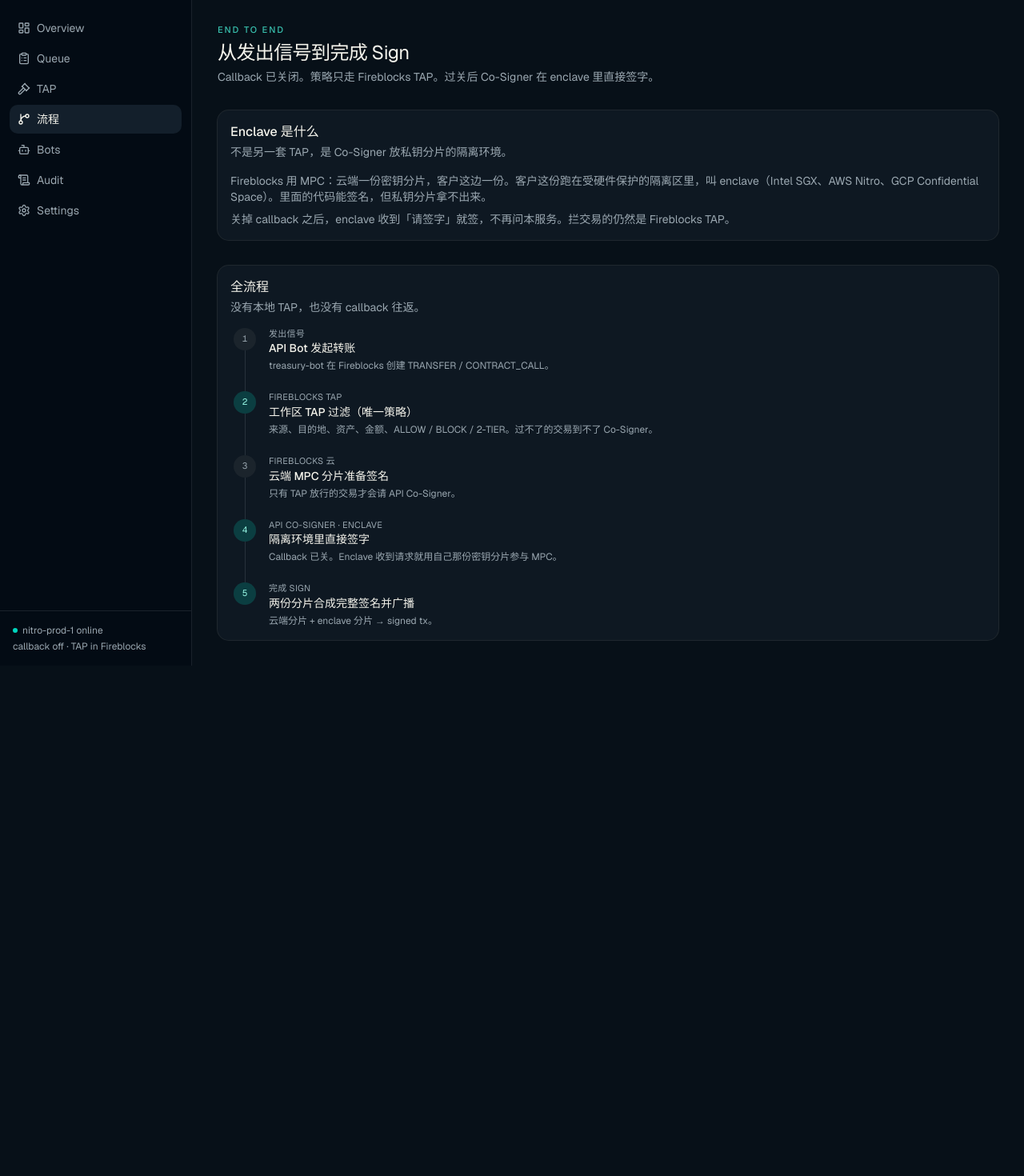
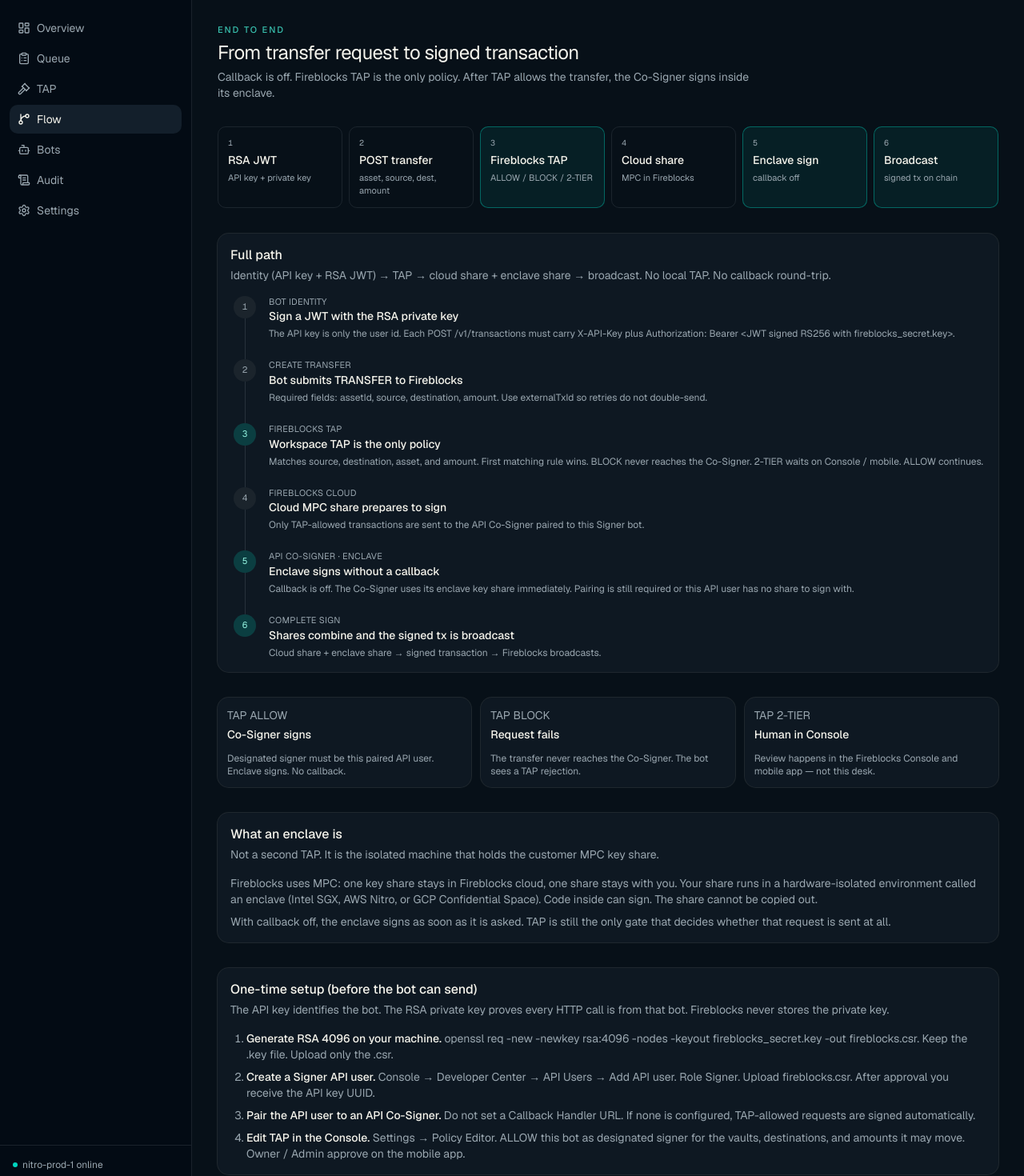
Before and after one commit to JellyCWenning/signet, a Next.js app: page /flow in a window 1280 px wide. Shown: the part 60-1530 px from the top of the page at 80% size. Before the commit the page ends 892 px from the top, so only its background shows below. Built offline with nearby package versions, Linux system fonts and the light colour scheme.

Commit message:
Document the TAP-only, callback-off path in English
Add an operator manual and in-app full flowchart covering RSA JWT
identity, Console TAP edits, Co-Signer pairing, and enclave signing.

Co-authored-by: wenning <wenning@jellyc.io>

```diff
--- a/src/app/layout.tsx
+++ b/src/app/layout.tsx
@@ -19,7 +19,7 @@ export const dynamic = "force-dynamic";
 export const metadata: Metadata = {
   title: "Fireblocks Co-Sign",
   description:
-    "Callback handler and operator desk for Fireblocks API Co-Signers.",
+    "Pair a Fireblocks Signer bot to an API Co-Signer. TAP is the only policy. Callback is off.",
 };
 
 export default function RootLayout({ children }: LayoutProps<"/">) {
--- a/src/components/app-shell.tsx
+++ b/src/components/app-shell.tsx
@@ -23,7 +23,7 @@ const NAV = [
   { href: "/", label: "Overview", icon: LayoutDashboard },
   { href: "/queue", label: "Queue", icon: ClipboardList },
   { href: "/policy", label: "TAP", icon: Gavel },
-  { href: "/flow", label: "流程", icon: GitBranch },
+  { href: "/flow", label: "Flow", icon: GitBranch },
   { href: "/bot", label: "Bots", icon: Bot },
   { href: "/audit", label: "Audit", icon: ScrollText },
   { href: "/settings", label: "Settings", icon: Settings },
--- a/src/components/views/bot-view.tsx
+++ b/src/components/views/bot-view.tsx
@@ -95,8 +95,42 @@ export function BotView({
       <PageHeader
         eyebrow="API Co-Signer"
         title="Bots"
-        description="Pair a Fireblocks API user (bot) to a Co-Signer. Workspace TAP is the gate. Callback is off so the enclave signs without asking this app."
+        description="Pair a Signer API user to a Co-Signer. The bot still needs its RSA private key to call Fireblocks. TAP is the gate. Callback is off."
       />
+
+      <Card>
+        <CardHeader>
+          <CardTitle>What a transfer bot needs</CardTitle>
+          <CardDescription>
+            Pairing on this page is local demo state. Production credentials stay on the bot host.
+            Full steps: docs/MANUAL.md.
+          </CardDescription>
+        </CardHeader>
+        <CardContent>
+          <ul className="list-disc space-y-2 pl-5 text-sm text-muted-foreground">
+            <li>
+              <span className="font-medium text-foreground">Signer API user</span> — can create
+              transactions and holds an MPC share.
+            </li>
+            <li>
+              <span className="font-medium text-foreground">API key UUID</span> — identifies the
+              user. Not enough by itself.
+            </li>
+            <li>
+              <span className="font-medium text-foreground">RSA private key</span> — signs a JWT
+              on every POST /v1/transactions. Generate with OpenSSL; upload only the CSR.
+            </li>
+            <li>
+              <span className="font-medium text-foreground">Co-Signer pairing, callback off</span>{" "}
+              — no Callback Handler URL.
+            </li>
+            <li>
+              <span className="font-medium text-foreground">TAP ALLOW</span> — designated signer is
+              this API user. Edit in Console Policy Editor, then mobile approval.
+            </li>
+          </ul>
+        </CardContent>
+      </Card>
 
       <Card>
         <CardHeader>
--- a/src/components/views/flow-view.tsx
+++ b/src/components/views/flow-view.tsx
@@ -7,49 +7,54 @@ export function FlowView() {
     <div className="space-y-8">
       <PageHeader
         eyebrow="End to end"
-        title="从发出信号到完成 Sign"
-        description="Callback 已关闭。策略只走 Fireblocks TAP。过关后 Co-Signer 在 enclave 里直接签字。"
+        title="From transfer request to signed transaction"
+        description="Callback is off. Fireblocks TAP is the only policy. After TAP allows the transfer, the Co-Signer signs inside its enclave."
       />
 
-      <Card>
-        <CardHeader>
-          <CardTitle>Enclave 是什么</CardTitle>
-          <CardDescription>不是另一套 TAP，是 Co-Signer 放私钥分片的隔离环境。</CardDescription>
-        </CardHeader>
-        <CardContent className="space-y-2 text-sm text-muted-foreground">
-          <p>
-            Fireblocks 用 MPC：云端一份密钥分片，客户这边一份。客户这份跑在受硬件保护的隔离区里，叫
-            enclave（Intel SGX、AWS Nitro、GCP Confidential Space）。里面的代码能签名，但私钥分片拿不出来。
-          </p>
-          <p>
-            关掉 callback 之后，enclave 收到「请签字」就签，不再问本服务。拦交易的仍然是 Fireblocks TAP。
-          </p>
-        </CardContent>
-      </Card>
+      <div className="grid gap-2 sm:grid-cols-2 xl:grid-cols-6">
+        {PIPELINE.map((node) => (
+          <div
+            key={node.label}
+            className={cn(
+              "rounded-lg border px-3 py-3",
+              node.accent ? "border-teal-400/40 bg-teal-400/8" : "border-border/80",
+            )}
+          >
+            <p className="font-mono text-[10px] text-muted-foreground">{node.n}</p>
+            <p className="mt-1 text-sm font-medium">{node.label}</p>
+            <p className="mt-1 text-[11px] text-muted-foreground">{node.hint}</p>
+          </div>
+        ))}
+      </div>
 
       <Card className="border-teal-400/25">
         <CardHeader>
-          <CardTitle>全流程</CardTitle>
-          <CardDescription>没有本地 TAP，也没有 callback 往返。</CardDescription>
+          <CardTitle>Full path</CardTitle>
+          <CardDescription>
+            Identity (API key + RSA JWT) → TAP → cloud share + enclave share → broadcast. No
+            local TAP. No callback round-trip.
+          </CardDescription>
         </CardHeader>
-        <CardContent>
-          <ol className="space-y-0">
-            {STAGES.map((stage, index) => (
+        <CardContent className="overflow-x-auto">
+          <ol className="min-w-[52rem] space-y-0">
+            {RUNTIME.map((stage, index) => (
               <li key={stage.n} className="grid grid-cols-[2.25rem_1fr] gap-3">
                 <div className="flex flex-col items-center">
                   <span
                     className={cn(
                       "flex size-7 shrink-0 items-center justify-center rounded-full font-mono text-[11px]",
-                      stage.accent ? "bg-teal-400/20 text-teal-200" : "bg-muted text-muted-foreground",
+                      stage.accent
+                        ? "bg-teal-400/20 text-teal-200"
+                        : "bg-muted text-muted-foreground",
                     )}
                   >
                     {stage.n}
                   </span>
-                  {index < STAGES.length - 1 ? (
+                  {index < RUNTIME.length - 1 ? (
                     <span className="w-px flex-1 bg-border" aria-hidden />
                   ) : null}
                 </div>
-                <div className={cn("pb-6", index === STAGES.length - 1 && "pb-0")}>
+                <div className={cn("pb-6", index === RUNTIME.length - 1 && "pb-0")}>
                   <p className="text-[11px] tracking-wide text-muted-foreground uppercase">
                     {stage.lane}
                   </p>
@@ -61,44 +66,160 @@ export function FlowView() {
           </ol>
         </CardContent>
       </Card>
+
+      <div className="grid gap-3 md:grid-cols-3">
+        {TAP_BRANCHES.map((row) => (
+          <Card key={row.action} size="sm">
+            <CardHeader>
+              <CardDescription>TAP {row.action}</CardDescription>
+              <CardTitle className="text-base">{row.title}</CardTitle>
+            </CardHeader>
+            <CardContent>
+              <p className="text-xs text-muted-foreground">{row.detail}</p>
+            </CardContent>
+          </Card>
+        ))}
+      </div>
+
+      <Card>
+        <CardHeader>
+          <CardTitle>What an enclave is</CardTitle>
+          <CardDescription>
+            Not a second TAP. It is the isolated machine that holds the customer MPC key share.
+          </CardDescription>
+        </CardHeader>
+        <CardContent className="space-y-2 text-sm text-muted-foreground">
+          <p>
+            Fireblocks uses MPC: one key share stays in Fireblocks cloud, one share stays with you.
+            Your share runs in a hardware-isolated environment called an enclave (Intel SGX, AWS
+            Nitro, or GCP Confidential Space). Code inside can sign. The share cannot be copied
+            out.
+          </p>
+          <p>
+            With callback off, the enclave signs as soon as it is asked. TAP is still the only
+            gate that decides whether that request is sent at all.
+          </p>
+        </CardContent>
+      </Card>
+
+      <Card>
+        <CardHeader>
+          <CardTitle>One-time setup (before the bot can send)</CardTitle>
+          <CardDescription>
+            The API key identifies the bot. The RSA private key proves every HTTP call is from
+            that bot. Fireblocks never stores the private key.
+          </CardDescription>
+        </CardHeader>
+        <CardContent>
+          <ol className="list-decimal space-y-2 pl-5 text-sm text-muted-foreground">
+            {SETUP.map((item) => (
+              <li key={item.title}>
+                <span className="font-medium text-foreground">{item.title}. </span>
+                {item.detail}
+              </li>
+            ))}
+          </ol>
+        </CardContent>
+      </Card>
     </div>
   );
 }
 
-const STAGES = [
+const PIPELINE = [
+  { n: "1", label: "RSA JWT", hint: "API key + private key", accent: false },
+  { n: "2", label: "POST transfer", hint: "asset, source, dest, amount", accent: false },
+  { n: "3", label: "Fireblocks TAP", hint: "ALLOW / BLOCK / 2-TIER", accent: true },
+  { n: "4", label: "Cloud share", hint: "MPC in Fireblocks", accent: false },
+  { n: "5", label: "Enclave sign", hint: "callback off", accent: true },
+  { n: "6", label: "Broadcast", hint: "signed tx on chain", accent: true },
+];
+
+const RUNTIME = [
   {
     n: "1",
-    lane: "发出信号",
-    title: "API Bot 发起转账",
-    detail: "treasury-bot 在 Fireblocks 创建 TRANSFER / CONTRACT_CALL。",
+    lane: "Bot identity",
+    title: "Sign a JWT with the RSA private key",
+    detail:
+      "The API key is only the user id. Each POST /v1/transactions must carry X-API-Key plus Authorization: Bearer <JWT signed RS256 with fireblocks_secret.key>.",
     accent: false,
   },
   {
     n: "2",
+    lane: "Create transfer",
+    title: "Bot submits TRANSFER to Fireblocks",
+    detail:
+      "Required fields: assetId, source, destination, amount. Use externalTxId so retries do not double-send.",
+    accent: false,
+  },
+  {
+    n: "3",
     lane: "Fireblocks TAP",
-    title: "工作区 TAP 过滤（唯一策略）",
-    detail: "来源、目的地、资产、金额、ALLOW / BLOCK / 2-TIER。过不了的交易到不了 Co-Signer。",
+    title: "Workspace TAP is the only policy",
+    detail:
+      "Matches source, destination, asset, and amount. First matching rule wins. BLOCK never reaches the Co-Signer. 2-TIER waits on Console / mobile. ALLOW continues.",
     accent: true,
   },
   {
-    n: "3",
-    lane: "Fireblocks 云",
-    title: "云端 MPC 分片准备签名",
-    detail: "只有 TAP 放行的交易才会请 API Co-Signer。",
+    n: "4",
+    lane: "Fireblocks cloud",
+    title: "Cloud MPC share prepares to sign",
+    detail: "Only TAP-allowed transactions are sent to the API Co-Signer paired to this Signer bot.",
     accent: false,
   },
   {
-    n: "4",
+    n: "5",
     lane: "API Co-Signer · Enclave",
-    title: "隔离环境里直接签字",
-    detail: "Callback 已关。Enclave 收到请求就用自己那份密钥分片参与 MPC。",
+    title: "Enclave signs without a callback",
+    detail:
+      "Callback is off. The Co-Signer uses its enclave key share immediately. Pairing is still required or this API user has no share to sign with.",
     accent: true,
   },
   {
-    n: "5",
-    lane: "完成 Sign",
-    title: "两份分片合成完整签名并广播",
-    detail: "云端分片 + enclave 分片 → signed tx。",
+    n: "6",
+    lane: "Complete sign",
+    title: "Shares combine and the signed tx is broadcast",
+    detail: "Cloud share + enclave share → signed transaction → Fireblocks broadcasts.",
     accent: true,
   },
 ];
+
+const TAP_BRANCHES = [
+  {
+    action: "ALLOW",
+    title: "Co-Signer signs",
+    detail: "Designated signer must be this paired API user. Enclave signs. No callback.",
+  },
+  {
+    action: "BLOCK",
+    title: "Request fails",
+    detail: "The transfer never reaches the Co-Signer. The bot sees a TAP rejection.",
+  },
+  {
+    action: "2-TIER",
+    title: "Human in Console",
+    detail: "Review happens in the Fireblocks Console and mobile app — not this desk.",
+  },
+];
+
+const SETUP = [
+  {
+    title: "Generate RSA 4096 on your machine",
+    detail:
+      "openssl req -new -newkey rsa:4096 -nodes -keyout fireblocks_secret.key -out fireblocks.csr. Keep the .key file. Upload only the .csr.",
+  },
+  {
+    title: "Create a Signer API user",
+    detail:
+      "Console → Developer Center → API Users → Add API user. Role Signer. Upload fireblocks.csr. After approval you receive the API key UUID.",
+  },
+  {
+    title: "Pair the API user to an API Co-Signer",
+    detail:
+      "Do not set a Callback Handler URL. If none is configured, TAP-allowed requests are signed automatically.",
+  },
+  {
+    title: "Edit TAP in the Console",
+    detail:
+      "Settings → Policy Editor. ALLOW this bot as designated signer for the vaults, destinations, and amounts it may move. Owner / Admin approve on the mobile app.",
+  },
+];
--- a/src/components/views/overview-view.tsx
+++ b/src/components/views/overview-view.tsx
@@ -33,34 +33,39 @@ export function OverviewView({
       <PageHeader
         eyebrow="Workspace"
         title="Co-sign desk"
-        description="Pair an API bot to the Co-Signer. Fireblocks TAP is the only policy. Callback is off — the enclave signs what TAP already allowed."
+        description="Pair a Signer API bot to a Co-Signer. Fireblocks TAP is the only policy. Callback is off — the enclave signs what TAP already allowed."
         actions={
-          <Button nativeButton={false} render={<Link href="/queue" />}>
-            Open queue
-          </Button>
+          <div className="flex gap-2">
+            <Button nativeButton={false} variant="outline" render={<Link href="/flow" />}>
+              Full path
+            </Button>
+            <Button nativeButton={false} render={<Link href="/queue" />}>
+              Open queue
+            </Button>
+          </div>
         }
       />
 
       <section className="grid gap-3 sm:grid-cols-3">
         <Card size="sm">
           <CardHeader>
-            <CardDescription>1. Pair bot</CardDescription>
-            <CardTitle className="text-base">API user → Co-Signer</CardTitle>
+            <CardDescription>1. Identity</CardDescription>
+            <CardTitle className="text-base">API key + RSA JWT</CardTitle>
           </CardHeader>
           <CardContent>
             <p className="text-xs text-muted-foreground">
-              treasury-bot is paired to nitro-prod-1. Callback is off.
+              The bot signs every POST /v1/transactions with fireblocks_secret.key. The API key UUID alone cannot create a transfer.
             </p>
           </CardContent>
         </Card>
         <Card size="sm">
           <CardHeader>
-            <CardDescription>2. Fireblocks TAP</CardDescription>
-            <CardTitle className="text-base">Workspace policy only</CardTitle>
+            <CardDescription>2. Pair + TAP</CardDescription>
+            <CardTitle className="text-base">Co-Signer and Console TAP</CardTitle>
           </CardHeader>
           <CardContent>
             <p className="text-xs text-muted-foreground">
-              Bot-created transfers already passed workspace TAP. This desk does not re-check amount or destination.
+              Pair the Signer user to a Co-Signer with no callback URL. ALLOW that user as designated signer in Policy Editor.
             </p>
           </CardContent>
         </Card>
--- a/src/components/views/settings-view.tsx
+++ b/src/components/views/settings-view.tsx
@@ -49,27 +49,47 @@ export function SettingsView({
       <div className="grid gap-6 xl:grid-cols-2">
         <Card>
           <CardHeader>
+            <CardTitle>Bot credentials</CardTitle>
+            <CardDescription>
+              Creating a transfer is an API call. Fireblocks will not accept an API key without a
+              JWT signed by the matching RSA private key.
+            </CardDescription>
+          </CardHeader>
+          <CardContent className="space-y-2 text-sm text-muted-foreground">
+            <p>
+              Generate <code className="font-mono text-teal-300">fireblocks_secret.key</code> on
+              your machine, upload the CSR when you add the Signer API user, keep the private key
+              off this repo. See docs/MANUAL.md.
+            </p>
+          </CardContent>
+        </Card>
+
+        <Card>
+          <CardHeader>
             <CardTitle>Callback</CardTitle>
             <CardDescription>
-              Do not set a callback URL on the Co-Signer. TAP-allowed requests are signed in the enclave immediately.
+              Do not set a callback URL on the Co-Signer. TAP-allowed requests are signed in the
+              enclave immediately.
             </CardDescription>
           </CardHeader>
           <CardContent className="space-y-3 text-sm">
             <p className="text-sm text-muted-foreground">
-              Fireblocks docs: if no Callback Handler is configured for a paired API user, the
-              Co-Signer automatically signs or approves every request it receives for that user.
+              If no Callback Handler is configured for a paired API user, the Co-Signer
+              automatically signs every request it receives for that user.
             </p>
             <p className="text-xs text-muted-foreground">
-              On the Co-Signer host: skip callback during <code className="font-mono text-teal-300">add-user</code>,
-              or leave the callback URL empty. This desk does not need{" "}
-              <code className="font-mono">/v2/tx_sign_request</code>.
+              On the Co-Signer host: skip callback during{" "}
+              <code className="font-mono text-teal-300">add-user</code>, or leave the callback URL
+              empty.
             </p>
             <p className="text-xs text-muted-foreground">
               Operator: {data?.settings.operatorName}
             </p>
           </CardContent>
         </Card>
+      </div>
 
+      <div className="grid gap-6 xl:grid-cols-2">
         <Card>
           <CardHeader>
             <CardTitle>Demo data</CardTitle>
--- a/src/lib/store.ts
+++ b/src/lib/store.ts
@@ -63,7 +63,7 @@ function createState(now = Date.now()): CoSignState {
         id: "bot_hello",
         at: new Date(now - 60_000).toISOString(),
         direction: "out",
-        text: "Ops bot connected. Callback is off. Fireblocks TAP is the only gate; the Co-Signer signs in its enclave.",
+        text: "Ops bot connected. Callback off. TAP is the only gate. Bots sign JWTs with RSA; the enclave signs TAP-allowed transfers.",
       },
     ],
   };
```
Also changed, not shown: src/components/views/policy-view.tsx (+33 -21 lines), 2 other files (tests, documents, lock files or other folders).
